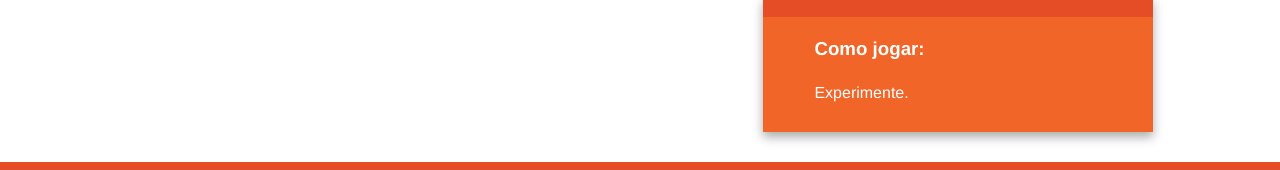
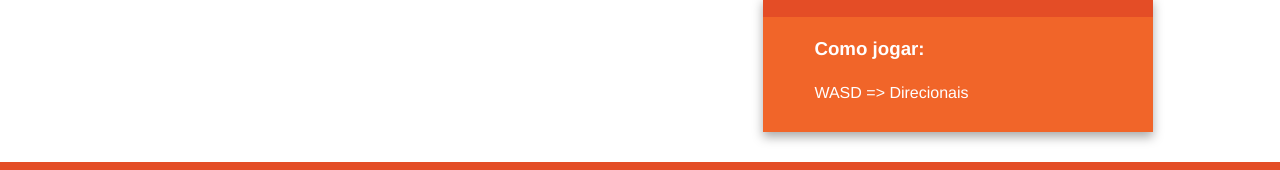
Before and after one commit to barraponto/umahora, a plain HTML site: page index.html in a window 1280 px wide. Shown: the part 129-299 px from the top of the page. Drawn offline with Linux system fonts and the light colour scheme.

Commit message:
umahora: updated game instructions.

```diff
--- a/index.html
+++ b/index.html
@@ -39,7 +39,7 @@
 
                 <aside>
                     <h3>Como jogar:</h3>
-                    <p>Experimente.</p>
+                    <p>WASD => Direcionais</p>
                 </aside>
 
             </div> <!-- #main -->
```
